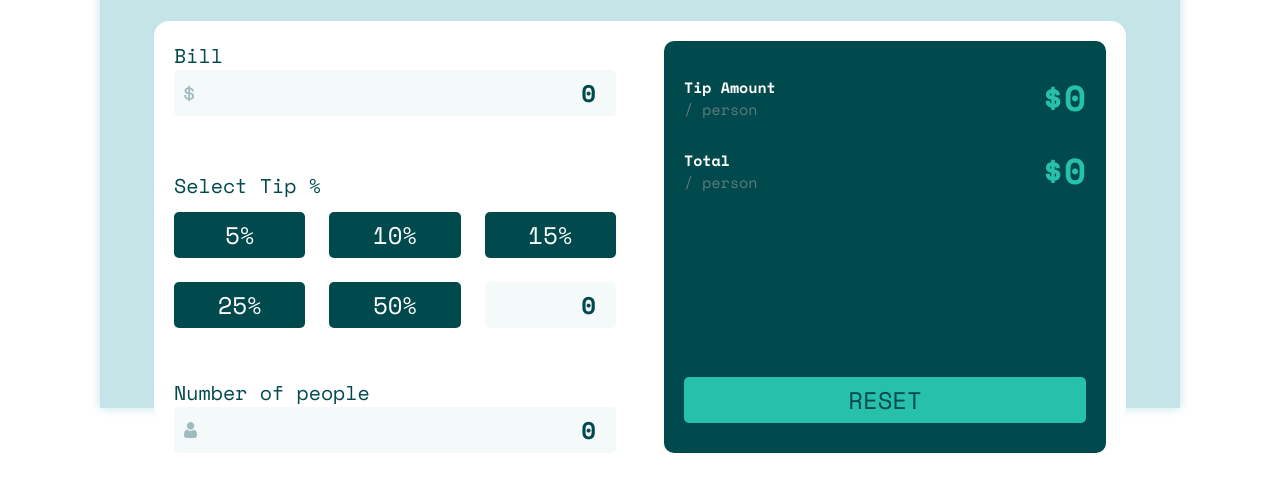
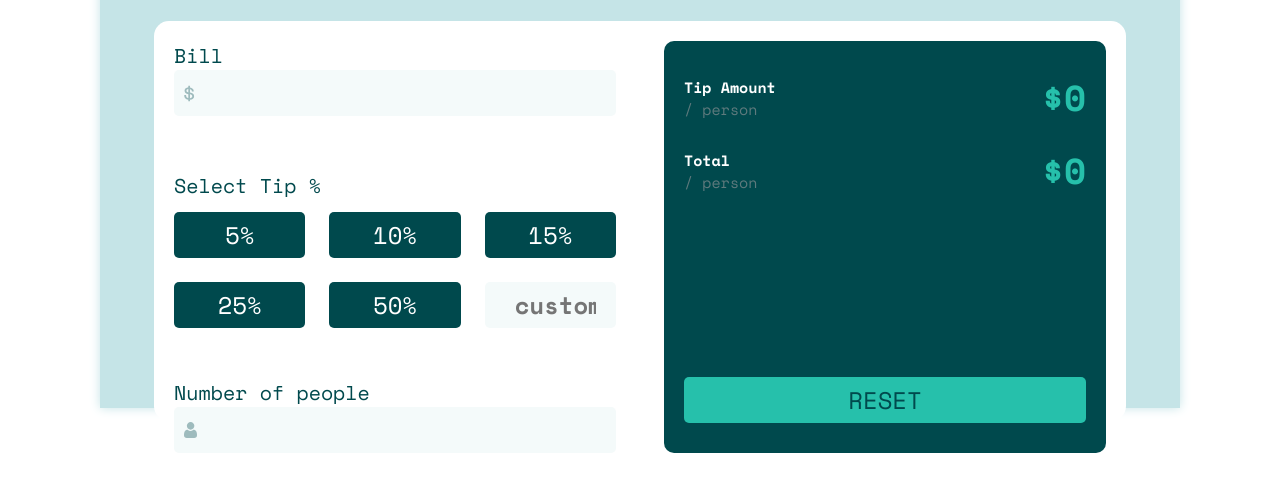
Before and after one commit to Aycom366/React-Tip-Calculator, a React (Create React App) app: page / in a window 1280 px wide. Shown: the part 292-784 px from the top of the page. Built offline with nearby package versions, Linux system fonts and the light colour scheme.

Commit message:
Update App.js

```diff
--- a/src/App.js
+++ b/src/App.js
@@ -8,13 +8,13 @@ function App() {
   const [billError, setbillError] = useState(false);
   const [isbill, setIsBill] = useState(false);
   const [customError, setCustomError] = useState(false);
-  const [billValue, setBillValue] = useState(0);
+  const [billValue, setBillValue] = useState();
   const [tipAmount, setTipAmount] = useState(0);
-  const [customValue, setCustomValue] = useState(0);
+  const [customValue, setCustomValue] = useState();
   const [totalBill, setTotalBill] = useState(0);
 
   //no of people
-  const [people, setPeople] = useState(0);
+  const [people, setPeople] = useState();
 
   //error validations
   const [ispeople, setIsPeople] = useState(true);
@@ -23,11 +23,11 @@ function App() {
   const reset = () => {
     setbillError(false);
     setIsBill(false);
-    setBillValue(0);
+    setBillValue();
     setTipAmount(0);
     setCustomValue(0);
     setTotalBill(0);
-    setPeople(0);
+    setPeople();
   };
 
   //check for changes in bill value and remow the error message
```
